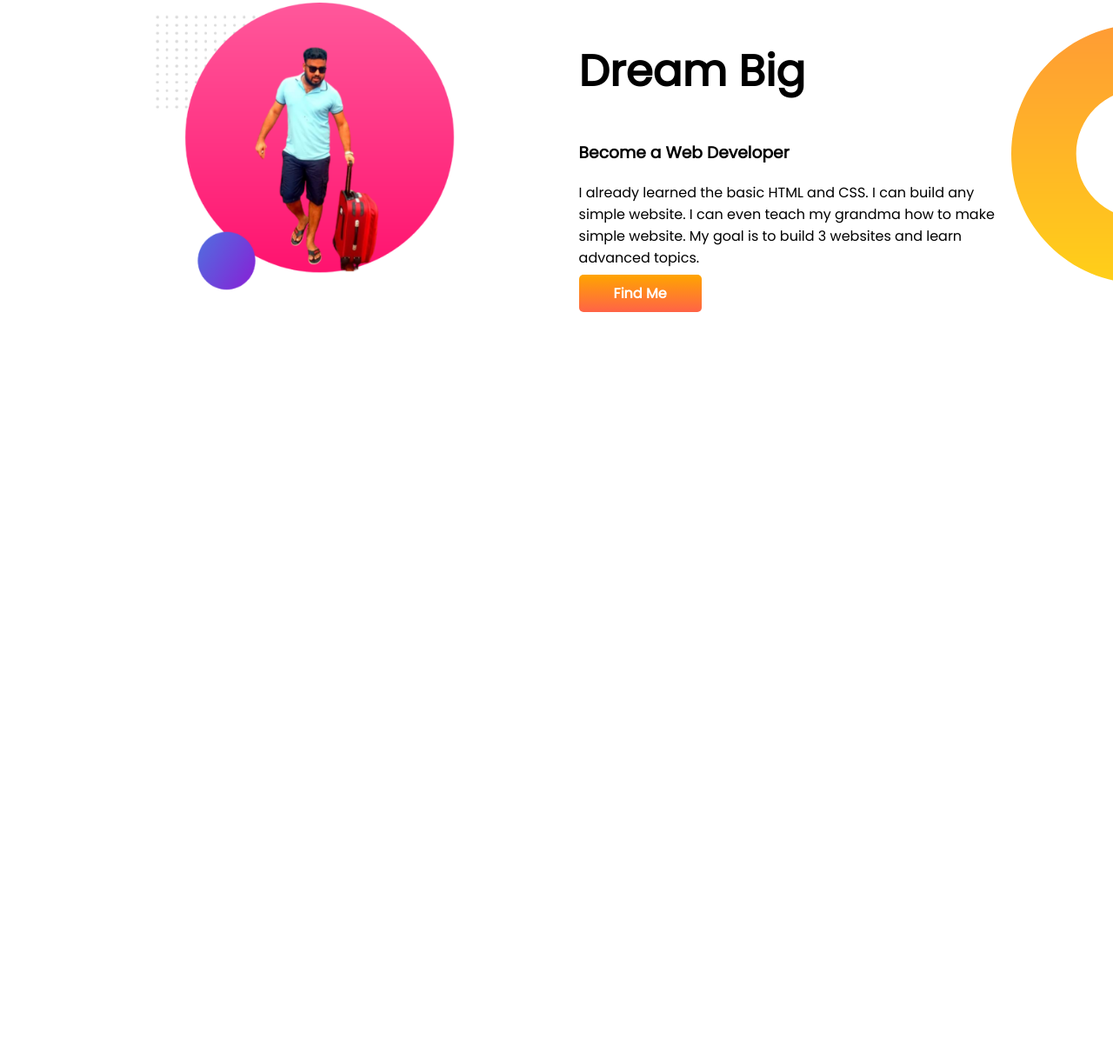
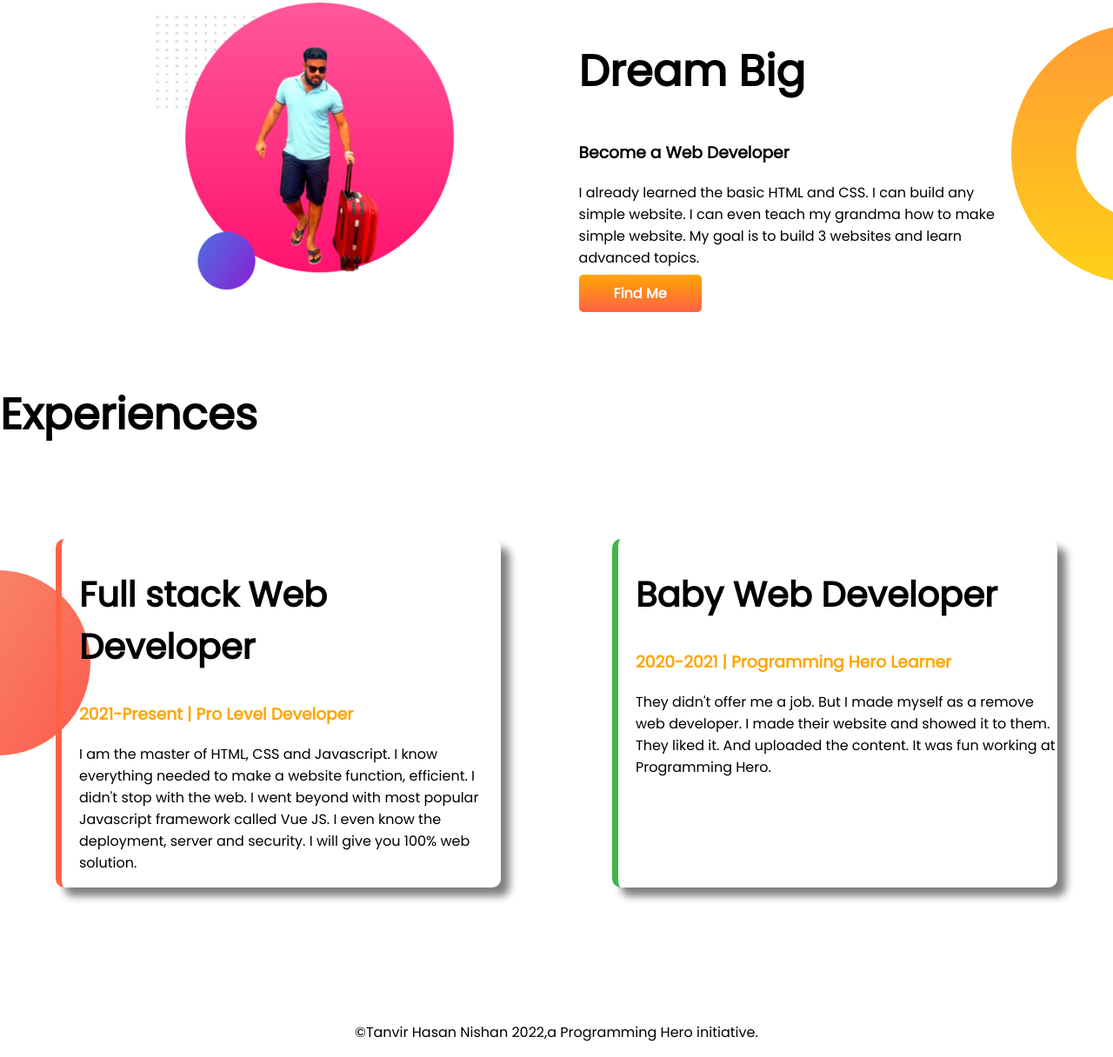
Before and after one commit to tanvirhn77/nishan-protfolio, a plain HTML site: page index.html in a window 1280 px wide. Shown: the part 550-1766 px from the top of the page at 87% size. Before the commit the page ends 990 px from the top, so only its background shows below. Drawn offline with Linux system fonts and the light colour scheme.

Commit message:
final-touch

```diff
--- a/index.html
+++ b/index.html
@@ -12,7 +12,7 @@
 </head>
 
 <body>
-    <section class="top-banner">
+    <section class="top-banner flexible-container">
         <div class="half-width">
             <h1>Welcome To</h1>
             <h1> <span class="orange-color">Nishan's</span> World!</h1>
@@ -31,7 +31,7 @@
             <img src="images/nishanp.png" alt="">
         </div>
     </section>
-    <section class="dream-big">
+    <section class="dream-big flexible-container">
         <div class="half-width">
             <img src="images/dream-bigg.png" alt="">
         </div>
@@ -46,6 +46,31 @@
         </div>
 
     </section>
+    <section class="experience-area">
+        <h1>Experiences</h1>
+        <div class="flexible-container">
+            <div id="full-stack-web-developer" class="experience-item">
+                <h2>Full stack Web Developer</h2>
+                <h3 class="orange-color">2021-Present | Pro Level Developer</h3>
+                <p>I am the master of HTML, CSS and Javascript. I know everything needed to make a website function,
+                    efficient. I didn't stop with the web. I went beyond with most popular Javascript framework called
+                    Vue
+                    JS. I even know the deployment, server and security. I will give you 100% web solution.</p>
+            </div>
+
+            <div id="baby-web-developer" class="experience-item">
+                <h2>Baby Web Developer</h2>
+                <h3 class="orange-color">2020-2021 | Programming Hero Learner</h3>
+                <p>They didn't offer me a job. But I made myself as a remove web developer. I made their website and
+                    showed
+                    it to them. They liked it. And uploaded the content. It was fun working at Programming Hero.</p>
+            </div>
+        </div>
+
+    </section>
 </body>
+<footer>
+    <p>©Tanvir Hasan Nishan 2022,a Programming Hero initiative.</p>
+</footer>
 
 </html>
--- a/style.css
+++ b/style.css
@@ -9,11 +9,15 @@ h1 {
     font-size: 50px;
 }
 
+h2 {
+    font-size: 40px;
+}
+
 .orange-color {
     color: orange;
 }
 
-section {
+.flexible-container {
     display: flex;
     margin-bottom: 90px;
 }
@@ -54,7 +58,38 @@ section {
     background-repeat: no-repeat;
 }
 
+.experience-area {
+    background-image: url(images/exp-bg.png);
+    background-position-y: center;
+    background-repeat: no-repeat;
+}
+
 
 .lp {
     padding-right: 120px;
 }
+
+.experience-item {
+
+    width: 50%;
+    margin-left: 5%;
+    margin-right: 5%;
+    margin-top: 5%;
+    margin-bottom: 5%;
+    padding-left: 20px;
+    border-radius: 10px;
+    box-shadow: 10px 10px 10px gray;
+
+}
+
+#full-stack-web-developer {
+    border-left: 7px solid tomato;
+}
+
+#baby-web-developer {
+    border-left: 7px solid rgb(66, 180, 76);
+}
+
+footer p {
+    text-align: center;
+}
```
